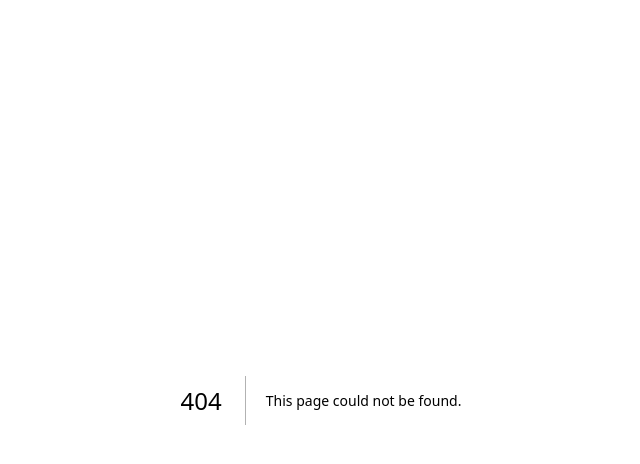
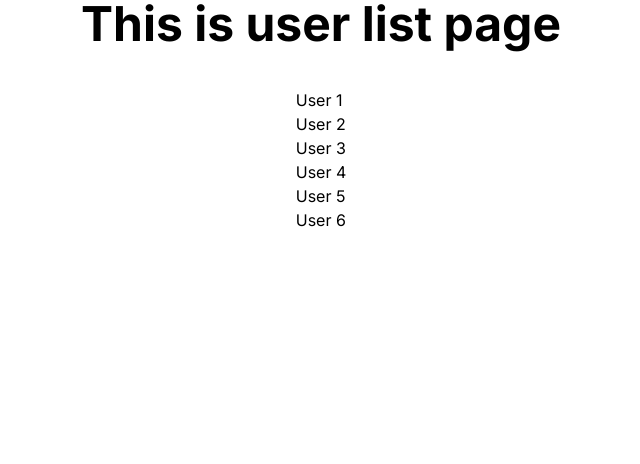
Before and after one commit to Md-Ashikur-Rahman-Ashik/NextJS, a Next.js app: page /userList in a window 1280 px wide. Before the commit this address had no page. Shown: the top 464 px of the page, without its empty margins (319-959 px from the left). Built offline with nearby package versions, Linux system fonts and the light colour scheme.

Commit message:
Explored dynamic route

```diff
--- /dev/null
+++ b/src/app/userList/[userId]/page.jsx
@@ -0,0 +1,13 @@
+import React from "react";
+
+const page = ({ params }) => {
+  return (
+    <div className="container mx-auto">
+      <h2 className="font-bold text-center text-5xl">
+        User Information is: {params.userId}
+      </h2>
+    </div>
+  );
+};
+
+export default page;
--- /dev/null
+++ b/src/app/userList/page.jsx
@@ -0,0 +1,21 @@
+import React from "react";
+
+const page = () => {
+  return (
+    <div className="container mx-auto">
+      <h2 className="font-bold text-center text-5xl">This is user list page</h2>
+      <div className="flex justify-center mt-10">
+        <ul>
+          <li>User 1</li>
+          <li>User 2</li>
+          <li>User 3</li>
+          <li>User 4</li>
+          <li>User 5</li>
+          <li>User 6</li>
+        </ul>
+      </div>
+    </div>
+  );
+};
+
+export default page;
```
